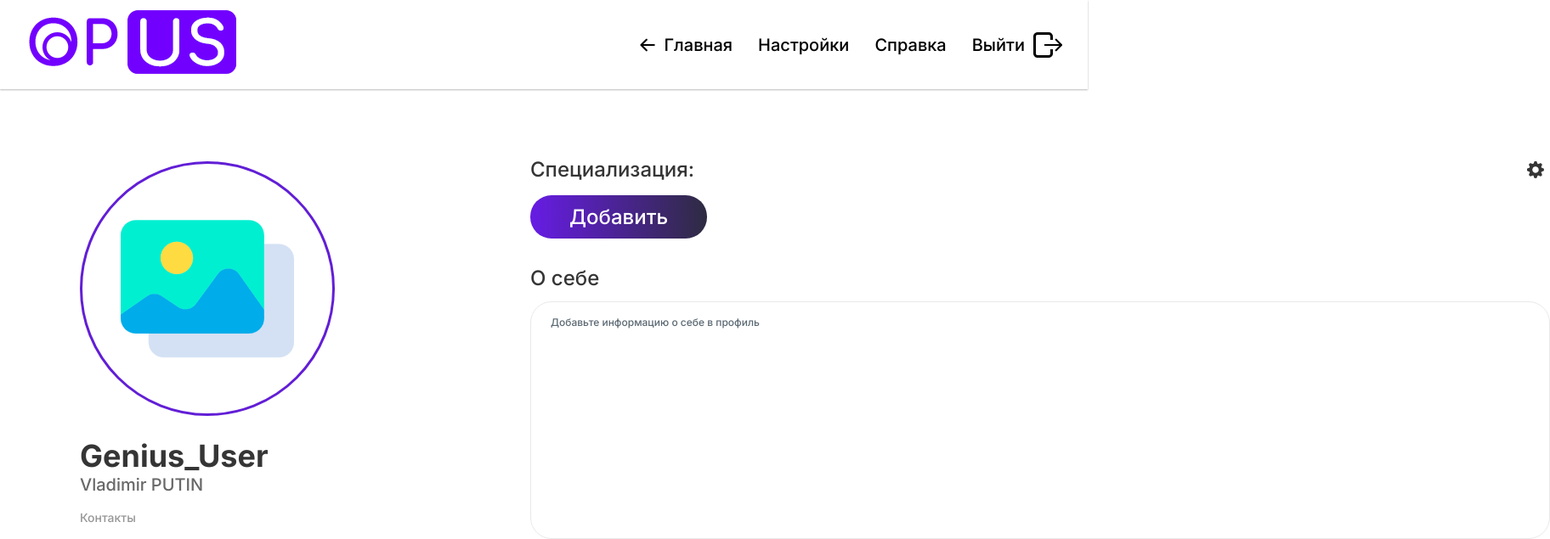
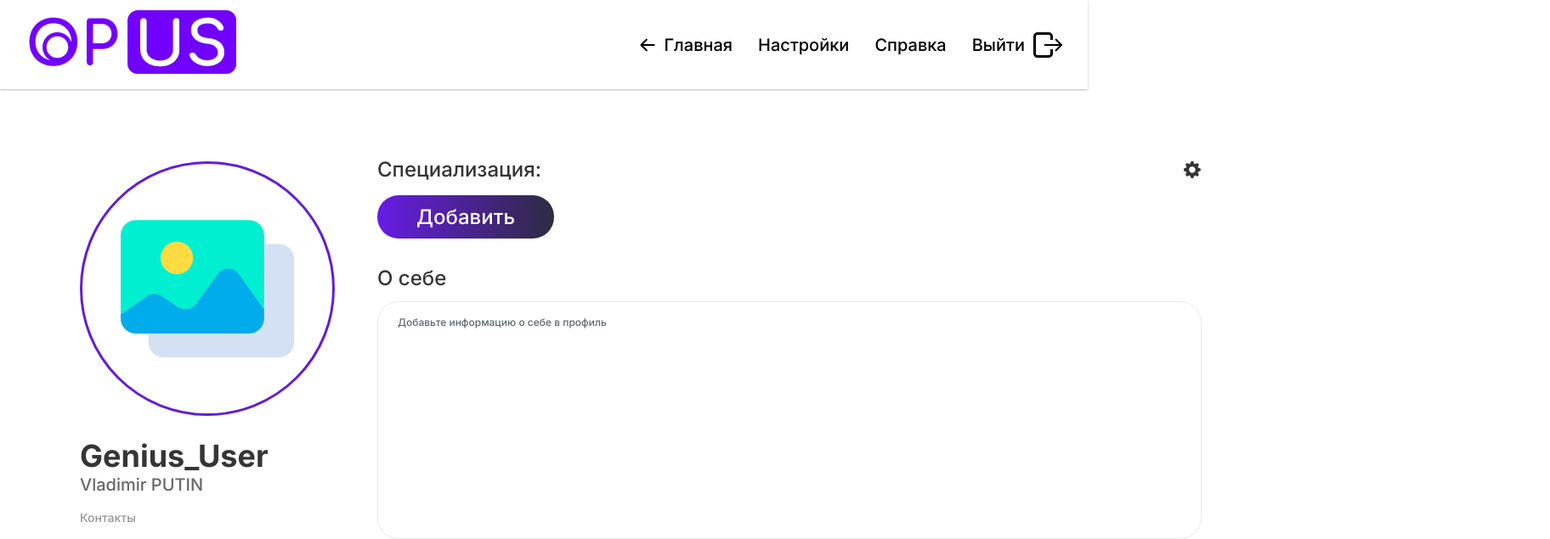
Before and after one commit to PaveqP/OPUS, a React (Create React App) app: page / in a window 1280 px wide. Shown: the top 635 px of the page at 85% size, 1824 px wide, since content can reach past the window. Built offline with nearby package versions, Linux system fonts and the light colour scheme.

Commit message:
adaptive laptop

```diff
--- a/src/UI/aboutMe/AboutMe.scss
+++ b/src/UI/aboutMe/AboutMe.scss
@@ -3,6 +3,17 @@
     border: 1px solid #E9E9E9;
     padding: 16px 23px;
     resize: none;
-    width: 1200px;
+    width: 1100px;
     height: 280px;
 }
+
+@media (max-width:1750px){
+    .aboutme__main {
+        border-radius: 25px;
+        border: 1px solid #E9E9E9;
+        padding: 16px 23px;
+        resize: none;
+        width: 970px;
+        height: 280px;
+    }
+}
--- a/src/components/skillsInfo/SkillsInfo.scss
+++ b/src/components/skillsInfo/SkillsInfo.scss
@@ -26,6 +26,7 @@
     font-weight: 500;
     margin-right: 460%;
 }
+
 
 .specialization-text__settings {
     flex: 0 1 auto;
@@ -103,3 +104,24 @@
     font-weight: 500;
     padding: 11px 46px;
 }
+
+
+@media (max-width:1750px){
+    .specialization-text__title {
+        flex: 0 1 auto;
+        color: #363535;
+        font-size: 24px;
+        font-family: Inter;
+        font-weight: 500;
+        margin-right: 756px;
+    }
+
+    .abilities-text__title {
+        flex: 0 1 auto;
+        color: #363535;
+        font-size: 24px;
+        font-family: Inter;
+        font-weight: 500;
+        margin-right: 858px;
+    }
+}
--- a/src/moduls/lkInfo/LkInfo.scss
+++ b/src/moduls/lkInfo/LkInfo.scss
@@ -4,9 +4,15 @@
 
 .lkinfo__row {
     display: flex;
-    justify-content: space-around;
+    justify-content: space-between;
 }
 
 .lkinfo__base {
     margin-right: 230px;
 }
+
+@media (max-width:1750px){
+    .lkinfo__base {
+        margin-right: 50px;
+    }
+}
--- a/src/pages/lk/Lk.jsx
+++ b/src/pages/lk/Lk.jsx
@@ -20,7 +20,7 @@ function Lk() {
                         <LkInfo />
                     </div>
                     <div className="lkseparator">
-                        <img src={require("../../UI/utils/img/separator.png")} alt="#"></img>
+                        <img className="lkseparator__img" src={require("../../UI/utils/img/separator.png")} alt="#" ></img>
                     </div>
                     <div className="lkstatistic">
                         <LkStatistic />
--- a/src/pages/lk/Lk.scss
+++ b/src/pages/lk/Lk.scss
@@ -1,3 +1,7 @@
+.lk{
+    width:100%;
+}
+
 .lk__row {
     display: flex;
     flex-direction: column;
```
Also changed, not shown: src/UI/utils/img/separator.webp (added).
